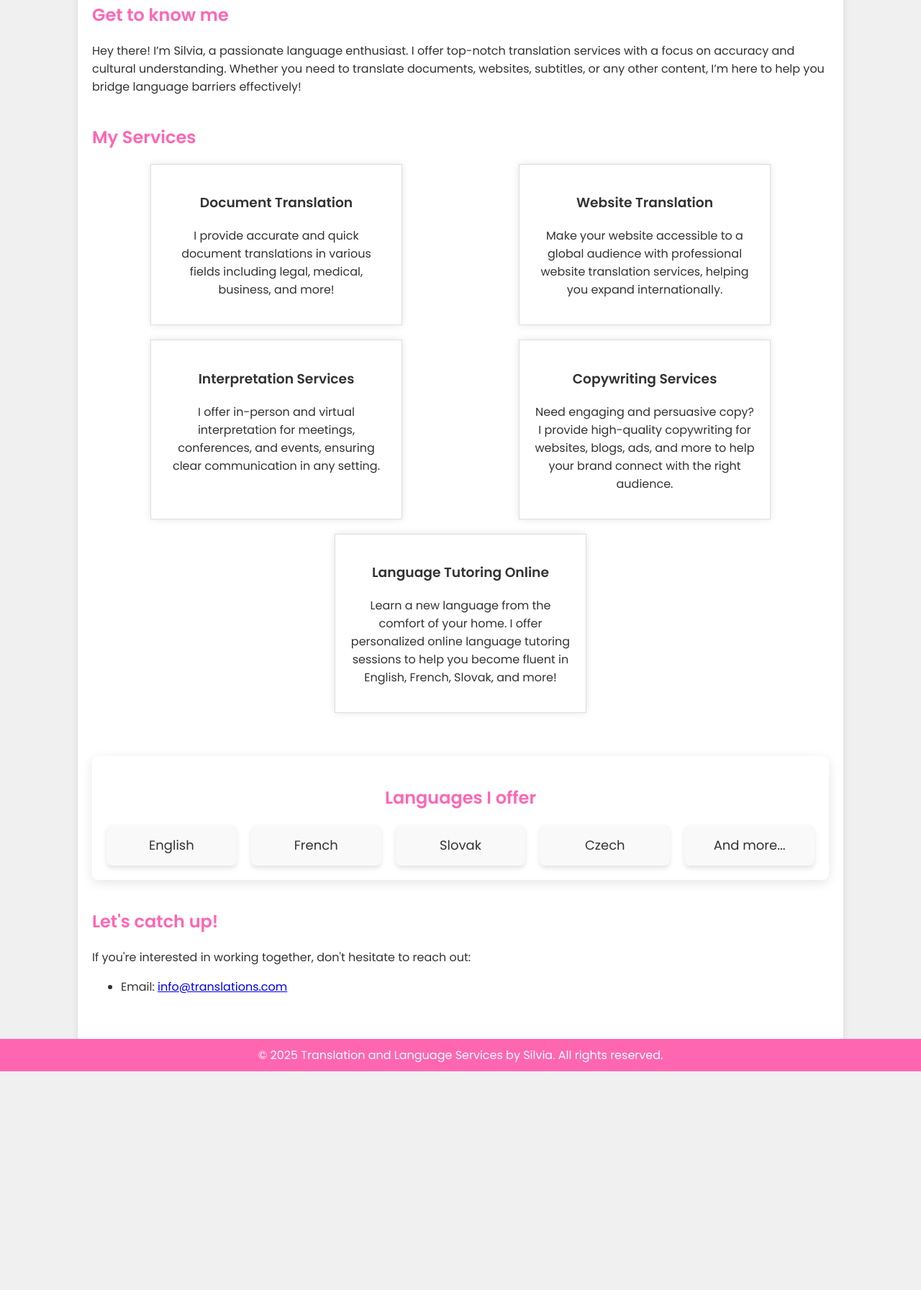
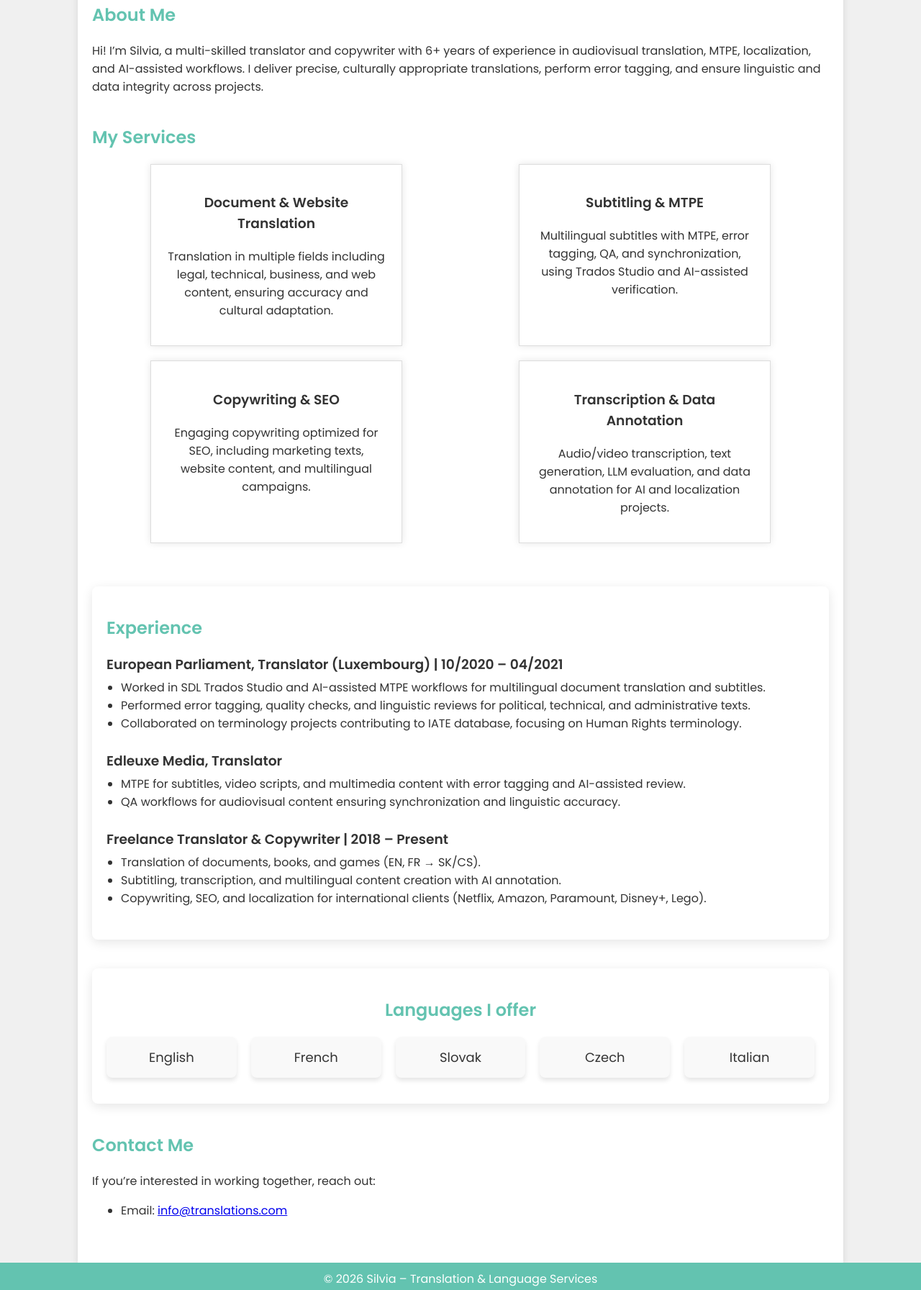
Before and after one commit to silvia942/Translation-and-language-services, a plain HTML site: page index.html in a window 1280 px wide. Shown: the part 182-1975 px from the top of the page at 72% size. Before the commit the page ends 1671 px from the top, so only its background shows below. Drawn offline with Linux system fonts and the light colour scheme.

Commit message:
Update index.html

```diff
--- a/index.html
+++ b/index.html
@@ -3,19 +3,18 @@
 <head>
     <meta charset="UTF-8">
     <meta name="viewport" content="width=device-width, initial-scale=1.0">
-    <meta http-equiv="X-UA-Compatible" content="ie=edge">
-    <title>Bridging cultures, one language at a time</title> <!-- Updated tagline -->
+    <title>Bridging cultures, one language at a time</title>
     <link href="https://fonts.googleapis.com/css2?family=Poppins:wght@300;400;600&display=swap" rel="stylesheet">
     <style>
         body {
             font-family: 'Poppins', sans-serif;
             margin: 0;
             padding: 0;
-            background-color: #f0f0f0; /* Light Grey */
+            background-color: #f0f0f0;
             color: #333;
         }
         header {
-            background-color: #ff66b2; /* Softer Pink */
+            background-color: #63c3b0; /* Soft turquoise-green */
             color: white;
             padding: 20px 0;
             text-align: center;
@@ -32,11 +31,14 @@
             width: 80%;
             margin: 0 auto;
             padding: 20px;
-            background-color: white; /* White Background */
+            background-color: white;
             box-shadow: 0 4px 10px rgba(0, 0, 0, 0.1);
         }
         section {
             margin-bottom: 40px;
+        }
+        h2 {
+            color: #63c3b0;
         }
         .services {
             display: flex;
@@ -50,58 +52,65 @@
             width: 30%;
             margin-bottom: 20px;
             text-align: center;
-            box-shadow: 0 0 10px rgba(0, 0, 0, 0.1);
+            box-shadow: 0 0 10px rgba(0,0,0,0.1);
             transition: all 0.3s ease;
         }
         .service:hover {
             transform: translateY(-10px);
-            box-shadow: 0 10px 20px rgba(0, 0, 0, 0.1);
+            box-shadow: 0 10px 20px rgba(0,0,0,0.1);
+        }
+        #languages {
+            background-color: #fff;
+            padding: 20px;
+            border-radius: 8px;
+            box-shadow: 0 4px 15px rgba(0,0,0,0.1);
+            text-align: center;
+            margin-top: 30px;
+        }
+        #languages .languages-list {
+            display: grid;
+            grid-template-columns: repeat(auto-fit, minmax(150px, 1fr));
+            gap: 20px;
+            list-style: none;
+            padding: 0;
+        }
+        #languages .languages-list li {
+            font-size: 18px;
+            background-color: #f9f9f9;
+            padding: 15px;
+            border-radius: 8px;
+            box-shadow: 0 4px 6px rgba(0,0,0,0.1);
+            transition: all 0.3s ease;
+        }
+        #languages .languages-list li:hover {
+            transform: translateY(-5px);
+            box-shadow: 0 6px 12px rgba(0,0,0,0.2);
+        }
+        #experience {
+            background-color: #fff;
+            padding: 20px;
+            border-radius: 8px;
+            box-shadow: 0 4px 15px rgba(0,0,0,0.1);
+        }
+        #experience .job {
+            margin-bottom: 25px;
+        }
+        #experience h3 {
+            margin-bottom: 5px;
+            color: #333;
+        }
+        #experience ul {
+            margin: 0;
+            padding-left: 20px;
         }
         footer {
-            background-color: #ff66b2; /* Softer Pink */
+            background-color: #63c3b0;
             color: white;
             text-align: center;
             padding: 10px;
         }
         footer p {
             margin: 0;
-        }
-        h2 {
-            color: #ff66b2; /* Softer Pink */
-        }
-        /* Styling for Languages Provided Section */
-        #languages {
-            background-color: #fff;
-            padding: 20px;
-            border-radius: 8px;
-            box-shadow: 0 4px 15px rgba(0, 0, 0, 0.1);
-            text-align: center;
-            margin-top: 30px;
-        }
-        #languages h2 {
-            font-size: 24px;
-            color: #ff66b2;
-            margin-bottom: 20px;
-        }
-        #languages .languages-list {
-            display: grid;
-            grid-template-columns: repeat(auto-fit, minmax(150px, 1fr));
-            gap: 20px;
-            margin: 0;
-            padding: 0;
-            list-style: none;
-        }
-        #languages .languages-list li {
-            font-size: 18px;
-            background-color: #f9f9f9;
-            padding: 15px;
-            border-radius: 8px;
-            box-shadow: 0 4px 6px rgba(0, 0, 0, 0.1);
-            transition: all 0.3s ease;
-        }
-        #languages .languages-list li:hover {
-            transform: translateY(-5px);
-            box-shadow: 0 6px 12px rgba(0, 0, 0, 0.2);
         }
         @media (max-width: 768px) {
             .service {
@@ -118,15 +127,15 @@
 <body>
 
 <header>
-    <h1>Bridging cultures, one language at a time</h1> <!-- Updated tagline -->
-    <p>Professional and reliable translation for all your needs</p>
+    <h1>Bridging cultures, one language at a time</h1>
+    <p>Professional and reliable translation services with AI-assisted workflows</p>
 </header>
 
 <div class="container">
     <!-- About Me Section -->
     <section id="about">
-        <h2>Get to know me</h2>
-        <p>Hey there! I’m Silvia, a passionate language enthusiast. I offer top-notch translation services with a focus on accuracy and cultural understanding. Whether you need to translate documents, websites, subtitles, or any other content, I’m here to help you bridge language barriers effectively!</p>
+        <h2>About Me</h2>
+        <p>Hi! I’m Silvia, a multi-skilled translator and copywriter with 6+ years of experience in audiovisual translation, MTPE, localization, and AI-assisted workflows. I deliver precise, culturally appropriate translations, perform error tagging, and ensure linguistic and data integrity across projects.</p>
     </section>
 
     <!-- Services Section -->
@@ -134,26 +143,52 @@
         <h2>My Services</h2>
         <div class="services">
             <div class="service">
-                <h3>Document Translation</h3>
-                <p>I provide accurate and quick document translations in various fields including legal, medical, business, and more!</p>
+                <h3>Document & Website Translation</h3>
+                <p>Translation in multiple fields including legal, technical, business, and web content, ensuring accuracy and cultural adaptation.</p>
             </div>
             <div class="service">
-                <h3>Website Translation</h3>
-                <p>Make your website accessible to a global audience with professional website translation services, helping you expand internationally.</p>
+                <h3>Subtitling & MTPE</h3>
+                <p>Multilingual subtitles with MTPE, error tagging, QA, and synchronization, using Trados Studio and AI-assisted verification.</p>
             </div>
             <div class="service">
-                <h3>Interpretation Services</h3>
-                <p>I offer in-person and virtual interpretation for meetings, conferences, and events, ensuring clear communication in any setting.</p>
+                <h3>Copywriting & SEO</h3>
+                <p>Engaging copywriting optimized for SEO, including marketing texts, website content, and multilingual campaigns.</p>
             </div>
             <div class="service">
-                <h3>Copywriting Services</h3>
-                <p>Need engaging and persuasive copy? I provide high-quality copywriting for websites, blogs, ads, and more to help your brand connect with the right audience.</p>
+                <h3>Transcription & Data Annotation</h3>
+                <p>Audio/video transcription, text generation, LLM evaluation, and data annotation for AI and localization projects.</p>
             </div>
-            <!-- Language Tutoring Online (Aligned) -->
-            <div class="service">
-                <h3>Language Tutoring Online</h3>
-                <p>Learn a new language from the comfort of your home. I offer personalized online language tutoring sessions to help you become fluent in English, French, Slovak, and more!</p>
-            </div>
+        </div>
+    </section>
+
+    <!-- Experience Section -->
+    <section id="experience">
+        <h2>Experience</h2>
+
+        <div class="job">
+            <h3>European Parliament, Translator (Luxembourg) | 10/2020 – 04/2021</h3>
+            <ul>
+                <li>Worked in SDL Trados Studio and AI-assisted MTPE workflows for multilingual document translation and subtitles.</li>
+                <li>Performed error tagging, quality checks, and linguistic reviews for political, technical, and administrative texts.</li>
+                <li>Collaborated on terminology projects contributing to IATE database, focusing on Human Rights terminology.</li>
+            </ul>
+        </div>
+
+        <div class="job">
+            <h3>Edleuxe Media, Translator</h3>
+            <ul>
+                <li>MTPE for subtitles, video scripts, and multimedia content with error tagging and AI-assisted review.</li>
+                <li>QA workflows for audiovisual content ensuring synchronization and linguistic accuracy.</li>
+            </ul>
+        </div>
+
+        <div class="job">
+            <h3>Freelance Translator & Copywriter | 2018 – Present</h3>
+            <ul>
+                <li>Translation of documents, books, and games (EN, FR → SK/CS).</li>
+                <li>Subtitling, transcription, and multilingual content creation with AI annotation.</li>
+                <li>Copywriting, SEO, and localization for international clients (Netflix, Amazon, Paramount, Disney+, Lego).</li>
+            </ul>
         </div>
     </section>
 
@@ -165,22 +200,22 @@
             <li>French</li>
             <li>Slovak</li>
             <li>Czech</li>
-            <li>And more...</li>
+            <li>Italian</li>
         </ul>
     </section>
 
     <!-- Contact Section -->
     <section id="contact">
-        <h2>Let's catch up!</h2>
-        <p>If you're interested in working together, don't hesitate to reach out:</p>
+        <h2>Contact Me</h2>
+        <p>If you’re interested in working together, reach out:</p>
         <ul>
-            <li>Email: <a href="mailto:silvia.gubova94@gmail.com">info@translations.com</a></li>
+            <li>Email: <a href="mailto:info@translations.com">info@translations.com</a></li>
         </ul>
     </section>
 </div>
 
 <footer>
-    <p>&copy; 2025 Translation and Language Services by Silvia. All rights reserved.</p>
+    <p>&copy; 2026 Silvia – Translation & Language Services</p>
 </footer>
 
 </body>
```
